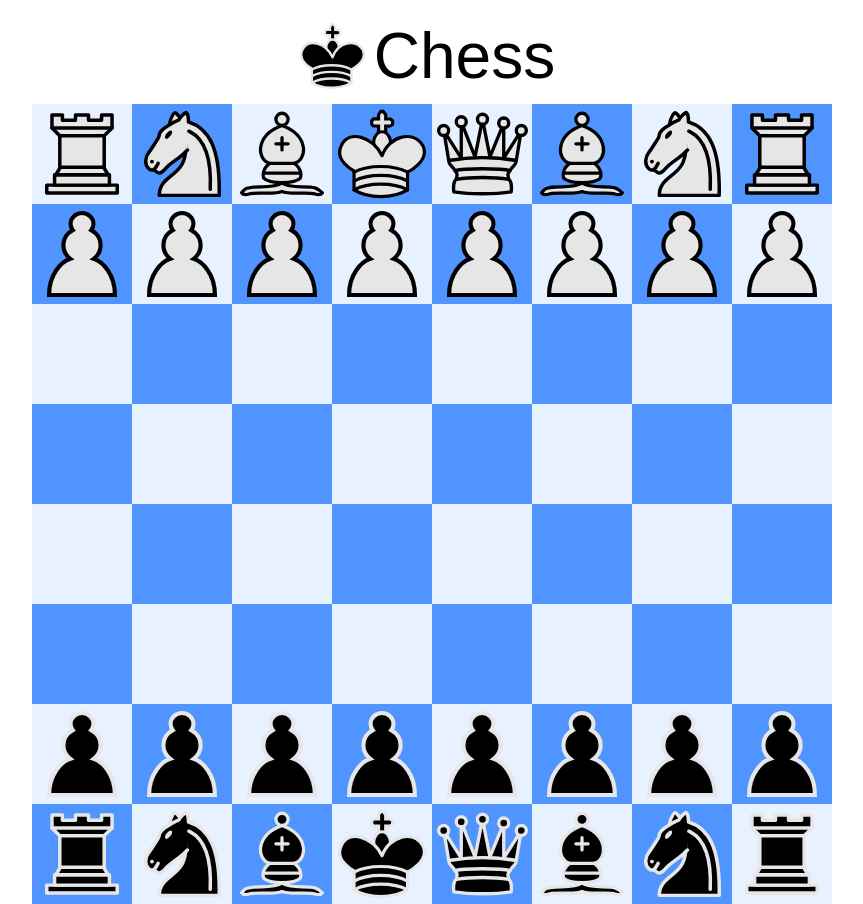
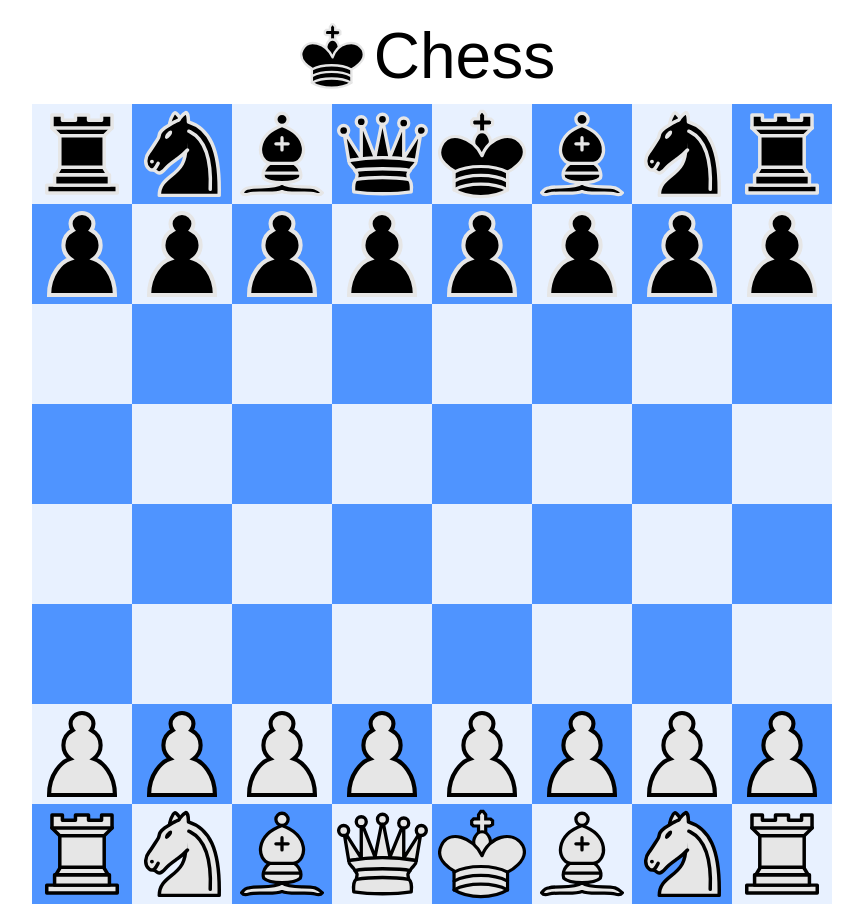
Before and after one commit to CHRISO1503/chess, a React (Vite) app in the folder frontend/: page /overtheboard in a window 1280 px wide. Shown: the whole page, without its empty margins (208-1071 px from the left). Built offline with nearby package versions, Linux system fonts and the light colour scheme.

Commit message:
Reinstalled node modules for backend

```diff
--- a/frontend/src/routes/overTheBoard.tsx
+++ b/frontend/src/routes/overTheBoard.tsx
@@ -31,7 +31,7 @@ export default function OverTheBoard() {
                 setBoardMap={setBoardMap}
                 moveMap={moveMap}
                 setMoveMap={setMoveMap}
-                boardFlipped={true}
+                boardFlipped={false}
                 isWhitesTurn={isWhitesTurn}
                 setIsWhitesTurn={setIsWhitesTurn}
                 clickedSquare={clickedSquare}
```
Also changed, not shown: 2 other files (tests, documents, lock files or other folders).
